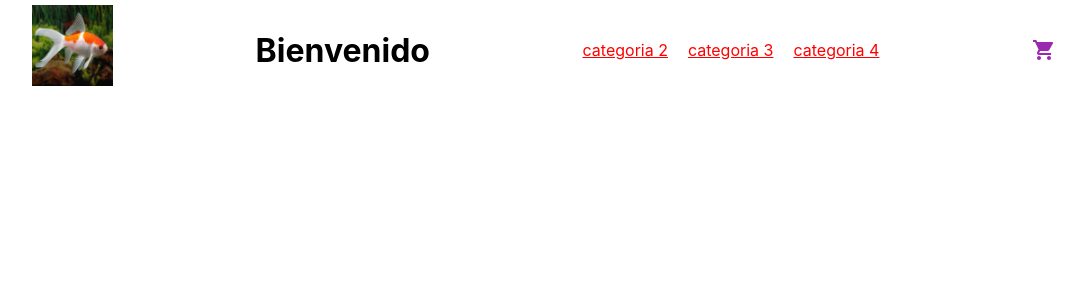
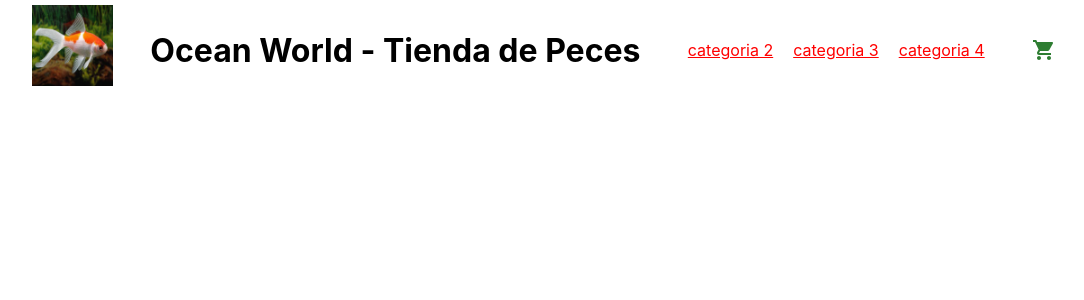
Before and after one commit to NicolasBugari/AquarioReactJS, a React (Create React App) app: page / in a window 1280 px wide. Shown: the top 300 px of the page, without its empty margins (96-1180 px from the left). Built offline with nearby package versions, Linux system fonts and the light colour scheme; the HTML template or start-up script is replaced by a standard one.

Commit message:
Probando Navbar 4

```diff
--- a/src/componentes/header/Navbar.js
+++ b/src/componentes/header/Navbar.js
@@ -10,11 +10,11 @@ const Navbar = ({ name }) => {
         <a style={styles.imagenes} href="">
           <img style={styles.imagenes} src={logo} alt="tienda online" />
         </a>
-        <h1>Bienvenido {name}</h1>
+        <h1>Ocean World - Tienda de Peces {name}</h1>
 
         <NavCategories />
 
-        <ShoppingCartIcon color="secondary" fontSize="medium" />
+        <ShoppingCartIcon color="success" fontSize="medium" />
       </header>
     );
   };
```
